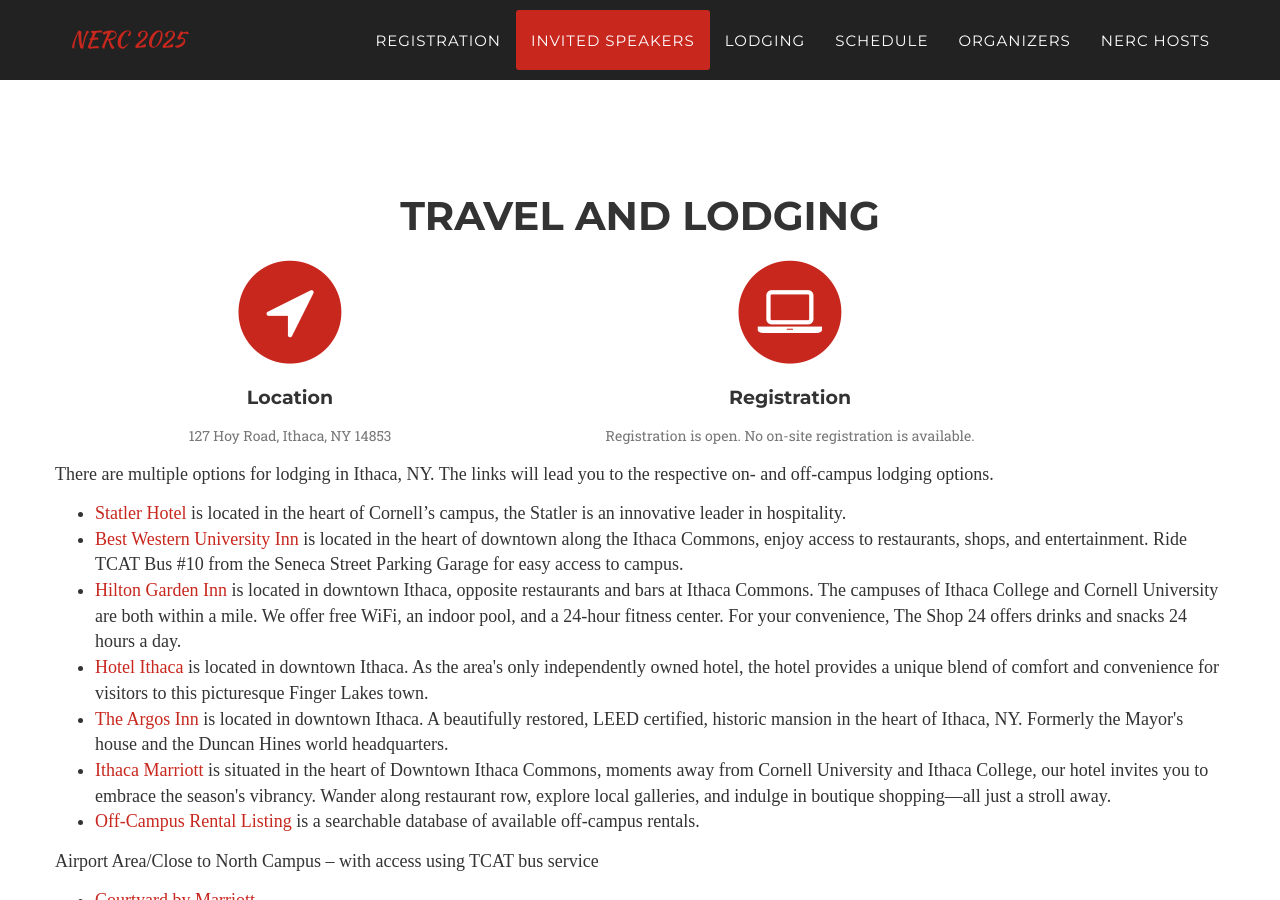
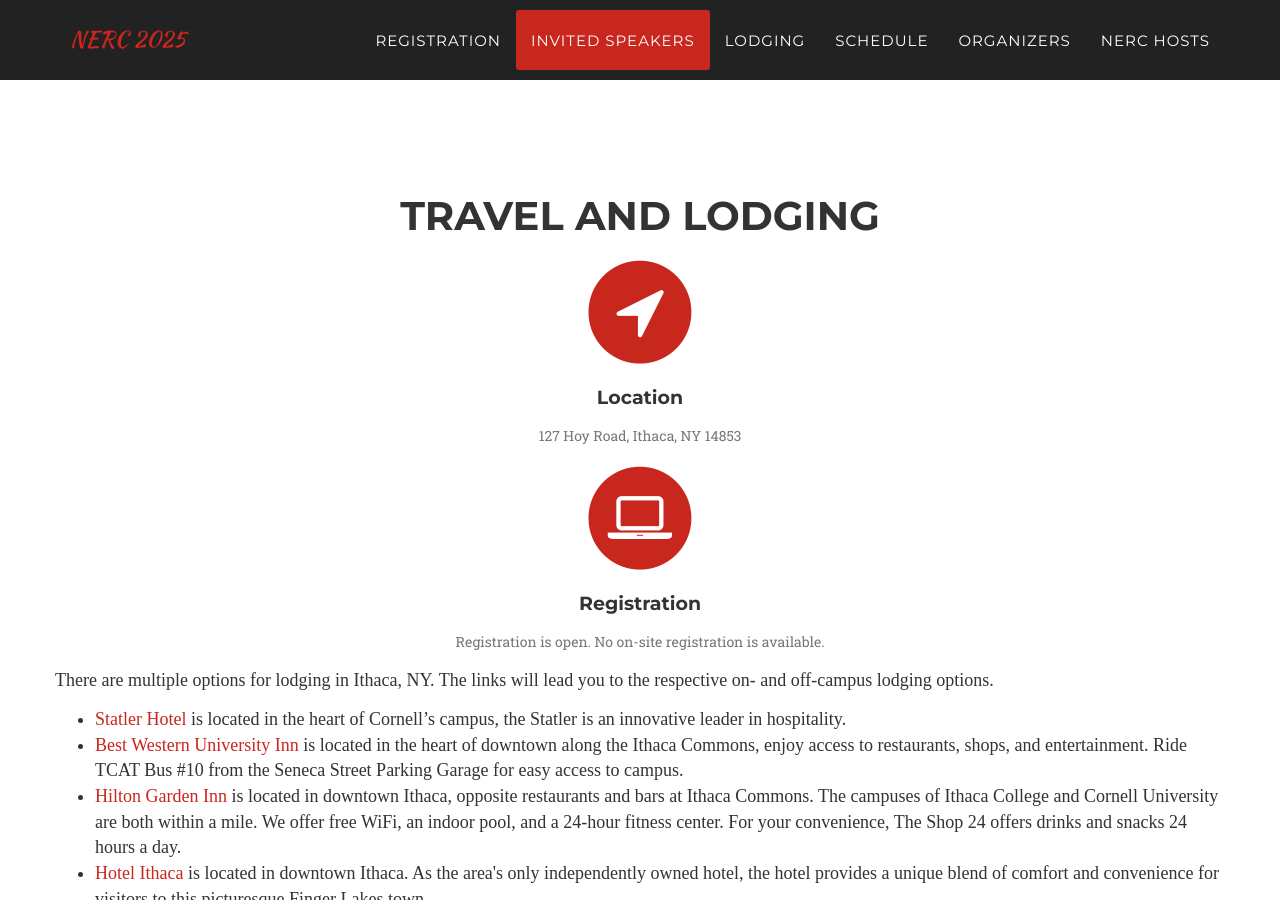
Before and after one commit to Cornell-Tech-AIRLab/cornell2025.nerc.io, a Jekyll site: the page built from index.html, in a window 1280 px wide and 900 px high, scrolled down 2609 px. Built offline with Jekyll 4.4.1, drawn with Linux system fonts in a browser that asks for light colours; some web fonts are replaced.

Commit message:
changing to col in travel

```diff
--- a/_includes/lodging.html
+++ b/_includes/lodging.html
@@ -7,7 +7,7 @@
                 </div>
 
                 <div class="row text-center">
-                    <div class="col-lg-5">
+                    <div class="col">
                         <span class="fa-stack fa-4x">
                             <i class="fa fa-circle fa-stack-2x text-primary"></i>
                             <i class="fa fa-location-arrow fa-stack-1x fa-inverse"></i>
@@ -15,7 +15,7 @@
                         <h4 class="registration-heading">Location</h4>
                         <p class="text-muted">127 Hoy Road, Ithaca, NY 14853</p>
                     </div>
-                    <div class="col-lg-5">
+                    <div class="col">
                         <span class="fa-stack fa-4x">
                             <i class="fa fa-circle fa-stack-2x text-primary"></i>
                             <i class="fa fa-laptop fa-stack-1x fa-inverse"></i>
```
